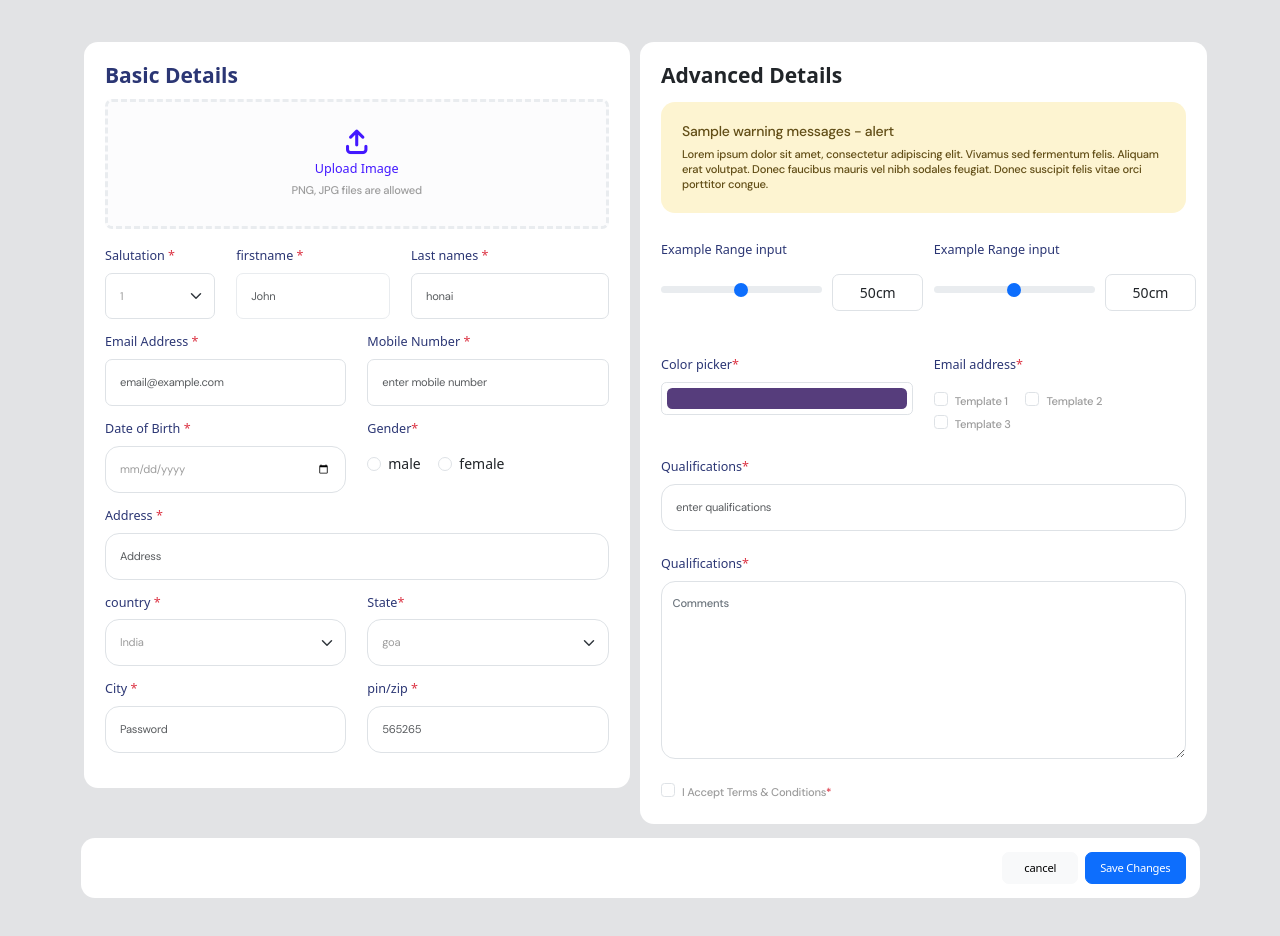
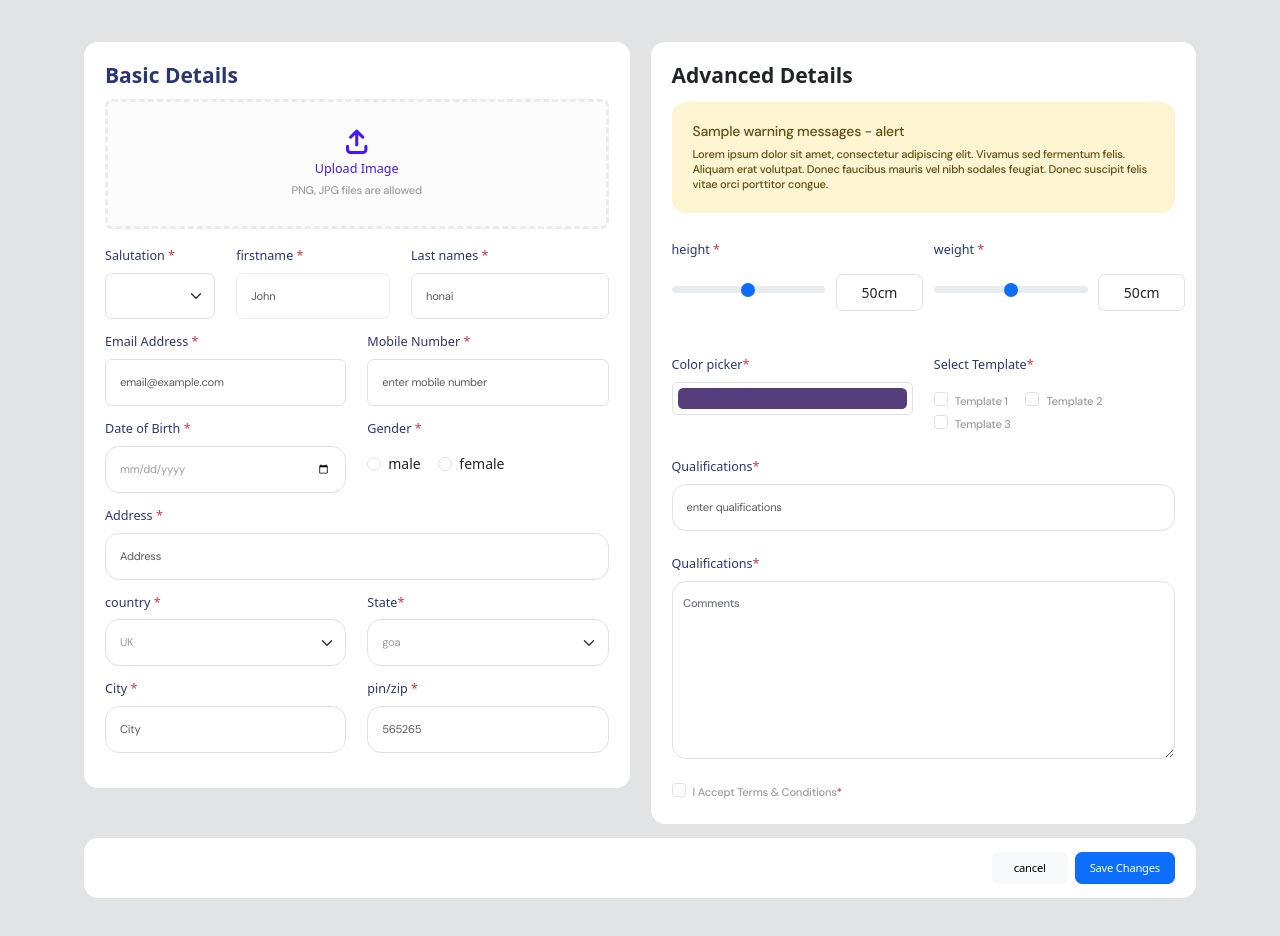
Before and after one commit to Abijithmjolly/boostrap-test, a plain HTML site: page index.html in a window 1280 px wide. Drawn offline with nearby package versions, Linux system fonts and the light colour scheme.

Commit message:
final correction before submit

```diff
--- a/index.html
+++ b/index.html
@@ -18,13 +18,14 @@
 
 <body class="bg-secondary-subtle">
 
+    <form>
         <div class="container-fluid p-lg-5 p-md-2 p-0">
 
             <section>
 
-            <div class="container-fluid px-md-5 ">
-                <div class="row ">
-                    <div class="col-xl-6 col-12 ">
+                <div class="container-fluid px-md-5  ">
+                    <div class="row pb-md-3 pb-2">
+                        <div class="col-xl-6 col-12 pb-xl-auto pb-md-3 pb-2">
                             <div class="bg-white rounded-4  p-4 d-flex flex-column gap-md-1 gap-2">
                                 <h4 class="fw-bold head-color">Basic Details</h4>
 
@@ -47,8 +48,10 @@
 
                                             <label>Salutation <span class="text-danger">*</span></label>
                                             <div> <select
-                                                class="form-select  rounded-md-4 p-md-3 p-2 rounded-3 font-size-general">
+                                                    class="form-select  rounded-md-4 p-md-3 p-2 rounded-3 font-size-general"
+                                                    required>
 
+                                                    <option> </option>
                                                     <option>1</option>
                                                     <option>2</option>
                                                     <option>3</option>
@@ -64,21 +67,22 @@
                                                     class="text-danger">*</span></label>
                                             <input type="password"
                                                 class="form-control border border-light-subtle rounded-md-4 rounded-3 font-size-general p-md-3 p-2"
-                                            id="exampleDropdownFormPassword1" placeholder="John">
+                                                id="exampleDropdownFormPassword1" placeholder="John" required>
 
                                         </div>
                                         <div class=" col-md-5 col-6 d-flex flex-column ">
-                                        <label for="exampleDropdownFormEmail1" class="form-label font-size-bold">Last
+                                            <label for="exampleDropdownFormEmail1"
+                                                class="form-label font-size-bold">Last
                                                 names <span class="text-danger">*</span></label>
-                                        <input type="email"
+                                            <input type="text"
                                                 class="form-control rounded-md-4 rounded-3 font-size-general p-md-3 p-2 "
-                                            id="exampleDropdownFormEmail1" placeholder="honai">
+                                                id="exampleDropdownFormEmail1" placeholder="honai" required>
                                         </div>
                                     </div>
 
 
-                                <form class=" row  d-flex justify-content-between">
-
+                                    <div>
+                                        <div class=" row ">
 
 
                                             <div class="col-md-6 d-flex flex-column pb-md-0 pb-3 ">
@@ -87,49 +91,55 @@
                                                     Address <span class="text-danger">*</span></label>
                                                 <input type="email"
                                                     class="form-control rounded-md-4 font-size-general p-md-3 p-2 rounded-3"
-                                            id="exampleDropdownFormPassword1" placeholder="email@example.com">
+                                                    id="exampleDropdownFormPassword1" placeholder="email@example.com"
+                                                    required>
 
                                             </div>
                                             <div class=" col-md-6 col d-flex flex-column font-size-bold pb-md-0 pb-2 ">
-                                        <label for="exampleDropdownFormEmail1" class="form-label">Mobile Number <span
-                                                class="text-danger">*</span></label>
+                                                <label for="exampleDropdownFormEmail1" class="form-label">Mobile
+                                                    Number
+                                                    <span class="text-danger">*</span></label>
                                                 <input type="number"
                                                     class="form-control font-size-general p-md-3 rounded-md-4 rounded-3 "
-                                            id="exampleDropdownFormEmail1" placeholder="enter mobile number">
+                                                    id="exampleDropdownFormEmail1" placeholder="enter mobile number"
+                                                    required>
                                             </div>
-                                </form>
-                                <form class=" row  d-flex justify-content-between">
+
+                                        </div>
+                                    </div>
+                                    <div class=" row  d-flex justify-content-between">
 
 
 
                                         <div class="col-6 d-flex flex-column ">
-                                        <label for="exampleDropdownFormPassword1" class="form-label font-size-bold">Date
+                                            <label for="exampleDropdownFormPassword1"
+                                                class="form-label font-size-bold">Date
                                                 of
                                                 Birth <span class="text-danger"> *</span></label>
                                             <input type="date"
                                                 class="form-control rounded-4 font-size-general p-md-3 p-2 rounded-3"
-                                            id="exampleDropdownFormPassword1" placeholder="Password">
+                                                id="exampleDropdownFormPassword1" required>
 
                                         </div>
                                         <div class=" col-6 d-flex flex-column ">
                                             <label for="exampleDropdownFormEmail1"
-                                            class="form-label font-size-bold">Gender<span
+                                                class="form-label font-size-bold">Gender <span
                                                     class="text-danger">*</span></label>
                                             <div class="pt-2">
                                                 <div class="form-check form-check-inline">
-                                                <input class="form-check-input" type="radio" name="inlineRadioOptions"
-                                                    id="inlineRadio1" value="option1">
+                                                    <input class="form-check-input" type="radio"
+                                                        name="inlineRadioOptions" id="inlineRadio1" value="option1">
                                                     <label class="form-check-label" for="inlineRadio1">male</label>
                                                 </div>
                                                 <div class="form-check form-check-inline">
-                                                <input class="form-check-input" type="radio" name="inlineRadioOptions"
-                                                    id="inlineRadio2" value="option2">
+                                                    <input class="form-check-input" type="radio"
+                                                        name="inlineRadioOptions" id="inlineRadio2" value="option2">
                                                     <label class="form-check-label" for="inlineRadio2">female</label>
                                                 </div>
                                             </div>
+                                        </div required>
                                     </div>
-                                </form>
-                                <form class=" row d-flex justify-content-between">
+                                    <div class=" row d-flex justify-content-between">
 
 
 
@@ -138,26 +148,27 @@
                                                     class="text-danger">*</span></label>
                                             <input type="password"
                                                 class="form-control rounded-4 font-size-general p-md-3 p-2 rounded-3"
-                                            id="exampleDropdownFormPassword1" placeholder="Address">
+                                                id="exampleDropdownFormPassword1" placeholder="Address" required>
 
                                         </div>
 
 
-                                </form>
-                                <form class=" row  d-flex justify-content-between">
+                                    </div>
+                                    <div class=" row  d-flex justify-content-between">
 
 
 
                                         <div class="col-md-6 col-12 d-flex flex-column font-size-bold gap-2">
-                                        <label>country <span class="text-danger">*</span></label>
+                                            <label>country <span class="text-danger">*</span></label required>
                                             <div> <select class="form-select  rounded-4 p-md-3 p-2 font-size-general">
-                                                <option>India</option>
+
+
                                                     <option>UK</option>
 
                                                 </select></div>
                                         </div>
                                         <div class=" col-md-6 col d-flex flex-column gap-2 font-size-bold">
-                                        <label>State<span class="text-danger">*</span></label>
+                                            <label>State<span class="text-danger">*</span></label required>
                                             <div> <select class="form-select  rounded-4 p-md-3 p-2 font-size-general">
                                                     <option>goa</option>
                                                     <option>himachal</option>
@@ -165,8 +176,8 @@
                                                     <option>kerala</option>
                                                 </select></div>
                                         </div>
-                                </form>
-                                <form class=" row  d-flex justify-content-between">
+                                    </div>
+                                    <div class=" row  d-flex justify-content-between">
 
 
 
@@ -175,7 +186,7 @@
                                                     class="text-danger"> *</span></label>
                                             <input type="text"
                                                 class="form-control rounded-4 font-size-general p-md-3 p-2 rounded-3"
-                                            id="exampleDropdownFormPassword1" placeholder="Password">
+                                                id="exampleDropdownFormPassword1" placeholder="City" required>
 
                                         </div>
                                         <div class=" col-md-6  d-flex flex-column font-size-bold">
@@ -183,15 +194,16 @@
                                                     class="text-danger">*</span></label>
                                             <input type="number"
                                                 class="form-control rounded-4 font-size-general p-md-3 p-2 rounded-3"
-                                            id="exampleDropdownFormEmail1" placeholder="565265">
+                                                id="exampleDropdownFormEmail1" placeholder="565265" required>
                                         </div>
                                     </div>
-                            </form>
+                                </div>
+
                             </div>
                         </div>
                         <!-- section 2 -->
 
-                    <div class="col-xl-6 col-12 g-xl-0 g-3">
+                        <div class="col-xl-6 col-12 ">
                             <div class="bg-white rounded-4  p-4  d-flex flex-column gap-2">
 
                                 <h4 class="fw-bold head-colo">Advanced Details</h4>
@@ -208,12 +220,12 @@
                                     </div>
                                 </div>
                                 <div class="py-4">
-                                <form class=" row ">
-                                    <div class="col-6">
+                                    <div class=" row ">
+                                        <div class="col-md-6 col-12">
                                             <div class="d-flex flex-column gap-3">
 
-                                            <label class="font-size-bold" for="formControlRange ">Example Range
-                                                input</label>
+                                                <label class="font-size-bold" for="formControlRange ">height <span
+                                                        class="text-danger">*</span></label>
                                                 <div class=" row align-items-center ">
                                                     <div class="col-8">
                                                         <input type="range" class="form-range " id="customRange2"
@@ -229,15 +241,15 @@
                                                 </div>
                                             </div>
                                         </div>
-                                    <div class="col-6">
+                                        <div class="col-md-6 col-12">
                                             <div class="d-flex flex-column gap-3">
 
-                                            <label class="font-size-bold" for="formControlRange ">Example Range
-                                                input</label>
+                                                <label class="font-size-bold" for="formControlRange ">weight <span
+                                                        class="text-danger">*</label></label required>
                                                 <div class=" row align-items-center ">
                                                     <div class="col-8">
                                                         <input type="range" class="form-range " id="customRange2"
-                                                        onInput="$('#rangeval2').html($(this).val())">
+                                                            onInput="$('#rangeval2').html($(this).val())" required>
                                                     </div>
                                                     <div class=" col-4 p-0 d-flex ">
                                                         <div
@@ -249,23 +261,23 @@
                                                 </div>
                                             </div>
                                         </div>
-                                </form>
+                                    </div>
                                 </div>
 
-                            <form class=" row pt-3 d-flex justify-content-between">
+                                <div class=" row pt-3  ">
 
 
 
-                                <div class="col-6 ">
-                                    <label for="exampleColorInput" class="form-label font-size-bold">Color picker<span
-                                            class="text-danger">*</label>
+                                    <div class="col-md-6 col-12 ">
+                                        <label for="exampleColorInput" class="form-label font-size-bold">Color
+                                            picker<span class="text-danger">*</label>
                                         <input type="color" class="form-control form-control-color w-100"
-                                        id="exampleColorInput" value="#563d7c" title="Choose your color">
+                                            id="exampleColorInput" value="#563d7c" title="Choose your color" required>
 
                                     </div>
-                                <div class=" col-6">
-                                    <label for="exampleDropdownFormEmail1" class="form-label font-size-bold">Email
-                                        address<span class="text-danger">*</label>
+                                    <div class=" col-md-6 col-6 py-md-0 py-3  ">
+                                        <label for="exampleDropdownFormEmail1" class="form-label font-size-bold">Select
+                                            Template<span class="text-danger">*</label>
                                         <div class="pt-2">
                                             <div class="form-check form-check-inline">
                                                 <input class="form-check-input" type="checkbox" id="inlineCheckbox1"
@@ -288,8 +300,8 @@
 
                                         </div>
                                     </div>
-                            </form>
-                            <form class=" row pt-3 d-flex  justify-content-between">
+                                </div>
+                                <div class=" row pt-3 d-flex  justify-content-between">
 
 
 
@@ -299,50 +311,49 @@
                                             </span> </label>
                                         <input type="textarea"
                                             class="form-control rounded-4 font-size-general p-3 rounded-3 h-1"
-                                        id="exampleDropdownFormPassword1" placeholder="enter qualifications">
+                                            id="exampleDropdownFormPassword1" placeholder="enter qualifications"
+                                            required>
 
                                     </div>
 
 
-                            </form>
-                            <form class=" row pt-3 d-flex  justify-content-between">
+                                </div>
+                                <div class=" row pt-3 d-flex  justify-content-between">
 
 
 
                                     <div class="col-12 ">
                                         <label for="exampleDropdownFormPassword1"
                                             class="form-label font-size-bold">Qualifications<span
-                                            class="text-danger">*</label>
+                                                class="text-danger">*</span></label>
                                         <div class="form-floating ">
                                             <textarea class="form-control rounded-4 " placeholder="Leave a comment here"
-                                            id="floatingTextarea2" style="height: 178px"></textarea>
+                                                id="floatingTextarea2" style="height: 178px" required></textarea>
                                             <label class="text-secondary font-rounded-4 font-size-general"
                                                 for="floatingTextarea2">Comments</label>
                                         </div>
                                     </div>
 
 
-                            </form>
-                            <form class="  pt-3 d-flex ">
+                                </div>
+                                <div class="  pt-3 d-flex ">
 
 
                                     <div class="form-check form-check-inline ">
                                         <input class="form-check-input" type="checkbox" id="inlineCheckbox2"
-                                        value="option2">
+                                            value="option2" required>
                                         <label class="form-check-label font-size-general" for="inlineCheckbox2">I Accept
                                             Terms &
-                                        Conditions<span class="text-danger">*</label>
+                                            Conditions<span class="text-danger">*</span></label>
                                     </div>
-                            </form>
+                                </div>
 
                             </div>
                         </div>
                     </div>
-            </div>
-
-            <div class="container-fluid px-md-5 py-3">
-                <div class="row px-2">
-                    <div class="bg-white rounded-4 p-3">
+                    <footer class="container-fluid">
+                        <div class="row ">
+                            <div class="bg-white rounded-4 py-3 px-4">
                                 <div class="row ">
                                     <div class="col justify-content-end d-flex  gap-2">
                                         <button type="reset"
@@ -354,10 +365,14 @@
                                 </div>
                             </div>
                         </div>
+                    </footer>
+                </div>
+
+
+
+            </section>
         </div>
     </form>
-        </section>
-    </div>
 
 
 
```
Lines whose indentation alone changed are shown as unchanged.
